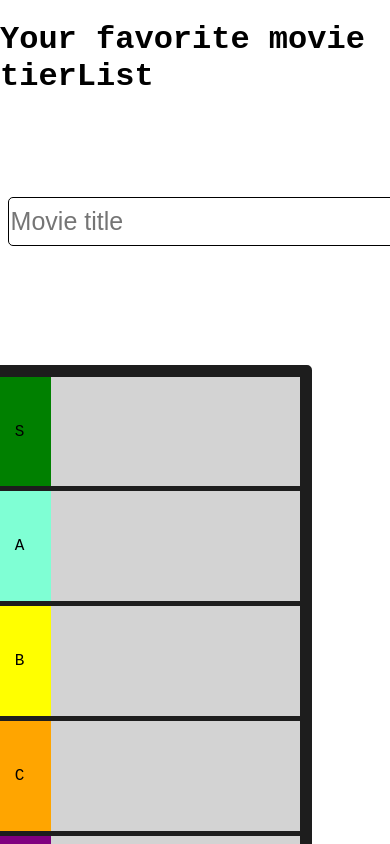
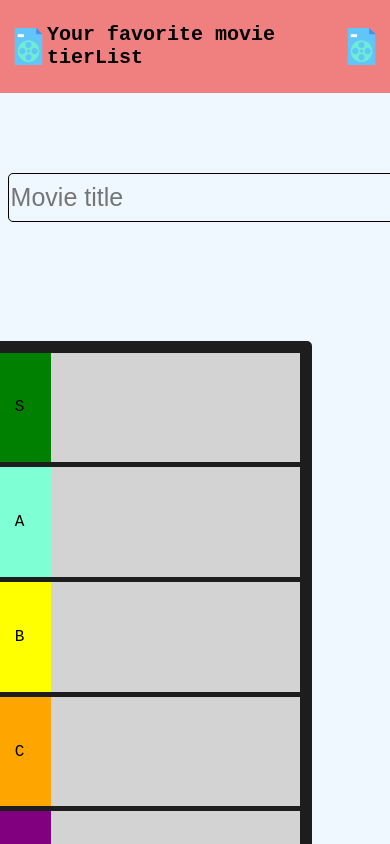
Before and after one commit to TitouanML/tierList, a plain HTML site: page index.html in a window 390 px wide. Shown: the top 844 px of the page. Drawn offline with Linux system fonts and the light colour scheme.

Commit message:
finalisation du style sur mobile

```diff
--- a/index.html
+++ b/index.html
@@ -9,7 +9,9 @@
 </head>
 <body>
     <header>
+            <img src="/mov.png" alt="header icon" title="header icon">
             <h1>Your favorite movie tierList</h1>
+            <img src="/mov.png" alt="header icon" title="header icon">
     </header>
 
 
--- a/style.css
+++ b/style.css
@@ -6,11 +6,27 @@
         flex-direction:column ;
         justify-content: center;
         align-items: center;
-
+        background-color: aliceblue;
     }
 
     header{
+        display: flex;
+        justify-content: center;
+        align-items: center;
         margin-bottom: 15%;
+        background-color: lightcoral;
+        padding: 10px;
+    }
+
+    header h1{
+
+        font-size: 20px;
+    }
+
+    header img{
+
+        width: 10%;
+        height: 10%;
     }
 
     #board{
@@ -109,7 +125,7 @@
         justify-content: top;
         align-items: start;
         flex-direction: column;
-        background-color: #FFF;
+        background-color: rgba(255,255,255,0.3);
         border:solid Black 1px;
         border-radius: 5px;
         overflow: scroll;
@@ -117,6 +133,7 @@
         height: 80%px;
         z-index: 2;
         margin-left: 2vw;
+        backdrop-filter: blur(15px);
     }
 
     .suggestion{
@@ -124,7 +141,8 @@
         flex-direction: row;
         justify-content: center;
         align-items: center;
-        background-color: gray;
+        background-color: rgba(128, 128, 128,0.3);
+        backdrop-filter: blur(15px);
         width: 400px;
         height: 150px;
         margin: auto;
```
Also changed, not shown: mov.png (added).
